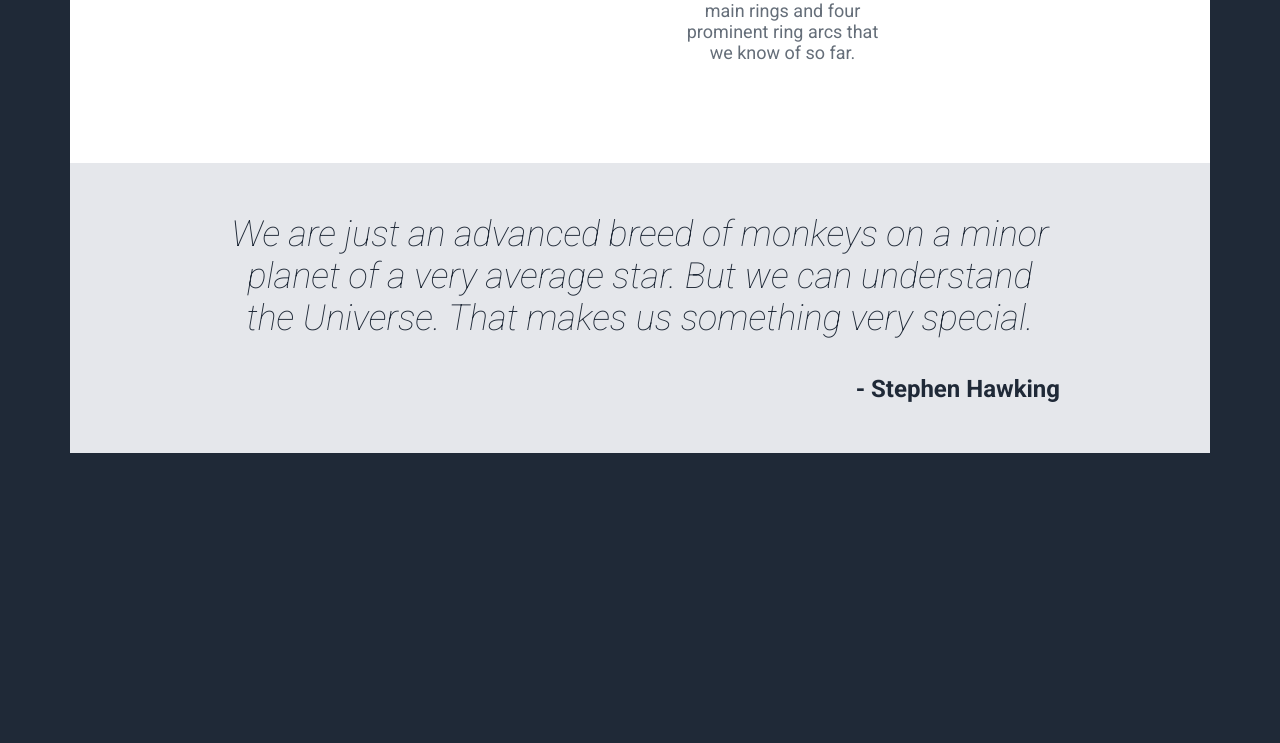
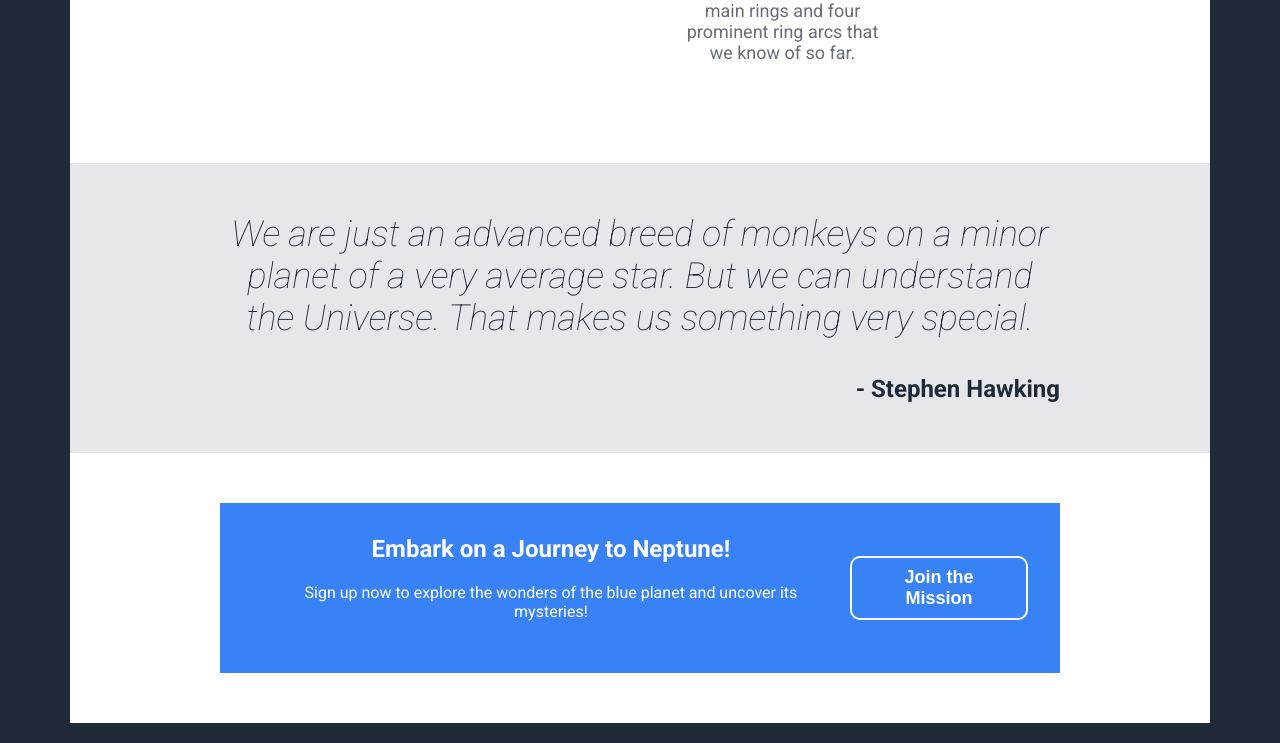
Before and after one commit to BryanChow0112/odin-landing-page, a plain HTML site: page index.html in a window 1280 px wide. Shown: the part 931-1674 px from the top of the page. Before the commit the page ends 1404 px from the top, so only its background shows below. Drawn offline with Linux system fonts and the light colour scheme.

Commit message:
Add call-to-action section with signup prompt
- Create CTA section layout
- Style CTA components

```diff
--- a/index.html
+++ b/index.html
@@ -65,6 +65,17 @@
             </blockquote>
         </section>
 
+        <!-- Call to Action Section -->
+        <section class="cta-container">
+            <section class="call-to-action">
+                <div class="cta-text">
+                    <h2>Embark on a Journey to Neptune!</h2>
+                    <p>Sign up now to explore the wonders of the blue planet and uncover its mysteries!</p>
+                </div>
+                <button class="cta-button">Join the Mission</button>
+            </section>
+        </section>
+
     </div>
 </body>
 </html>
--- a/styles.css
+++ b/styles.css
@@ -169,3 +169,40 @@
     text-align: right;
 
 }
+
+/* Call to Action Section */
+.cta-container {
+    background-color: #ffff;
+    width: 100%;
+    padding: 50px 0;
+}
+
+.call-to-action {
+    background-color: #3882F6;
+    color: white;
+    padding: 2em;
+    margin-left: 150px;
+    margin-right: 150px;
+    text-align: center;
+    display: flex;
+    justify-content: space-evenly;
+    align-items: center;
+}
+
+.call-to-action .cta-text h2 {
+    margin: 0;
+    font-size: 1.5em;
+}
+
+.call-to-action .cta-text p {
+    margin: 20px;
+}
+
+.call-to-action .cta-button {
+    margin-top: 1em;
+    margin-bottom: 1em;
+    color: #ffff;
+    border: 2px solid #ffff;
+    padding: 0.5em 1em;
+    cursor: pointer;
+}
```
